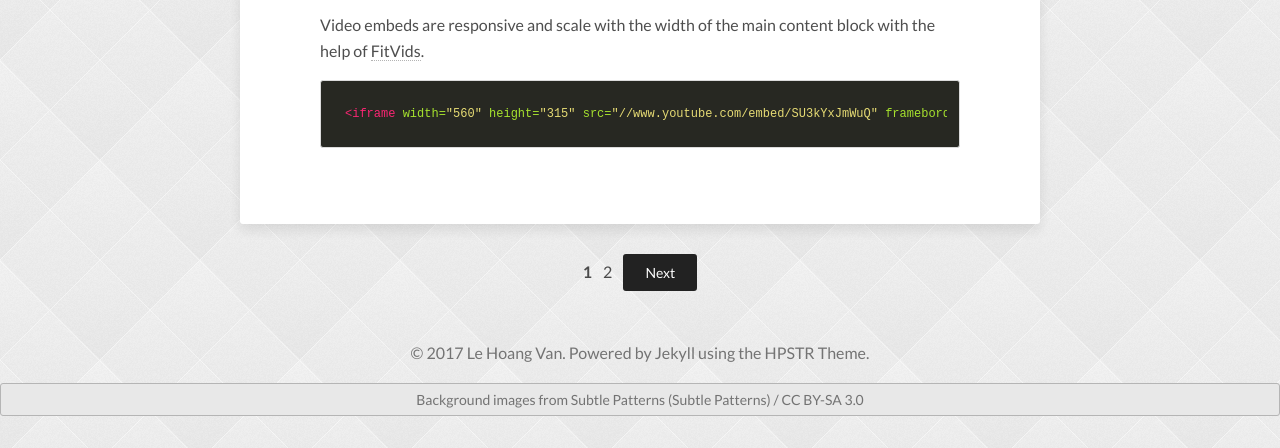
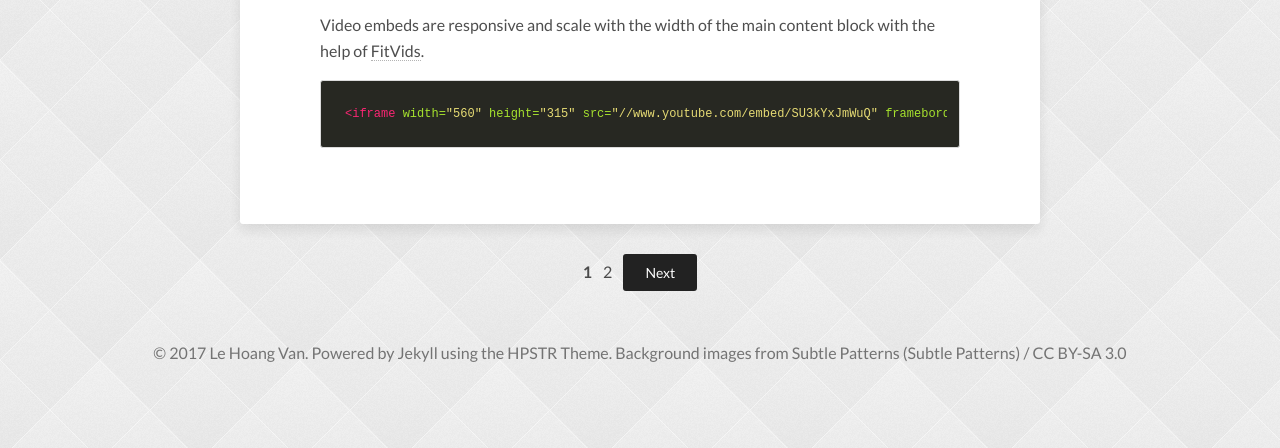
Before and after one commit to vanleh/vanleh.github.io, a Jekyll site: the page built from index.html, in a window 1280 px wide and 900 px high, scrolled down 7488 px, cut to the strip 452-900 px from the top of the window. Built offline with Jekyll 4.4.1, drawn with Linux system fonts in a browser that asks for light colours; nearby versions of some CDN libraries; the list of posts is cut into pages by our own code; after the commit the page ends 8334 px from its top, so only the background shows below that.

Commit message:
Update footer

```diff
--- a/_includes/footer.html
+++ b/_includes/footer.html
@@ -1,2 +1 @@
-<span>&copy; {{ site.time | date: '%Y' }} {{ site.owner.name }}. Powered by <a href="http://jekyllrb.com" rel="nofollow">Jekyll</a> using the <a href="https://mademistakes.com/work/hpstr-jekyll-theme/" rel="nofollow">HPSTR Theme</a>.</span>
-<div xmlns:cc="http://creativecommons.org/ns#" xmlns:dct="http://purl.org/dc/terms/" about="http://subtlepatterns.com" class="notice">Background images from <span property="dct:title">Subtle Patterns</span> (<a rel="cc:attributionURL" property="cc:attributionName" href="http://subtlepatterns.com">Subtle Patterns</a>) / <a rel="license" href="http://creativecommons.org/licenses/by-sa/3.0/">CC BY-SA 3.0</a></div>
+<span>&copy; {{ site.time | date: '%Y' }} {{ site.owner.name }}. Powered by <a href="http://jekyllrb.com" rel="nofollow">Jekyll</a> using the <a href="https://mademistakes.com/work/hpstr-jekyll-theme/" rel="nofollow">HPSTR Theme</a>. Background images from <span property="dct:title">Subtle Patterns</span> (<a rel="cc:attributionURL" property="cc:attributionName" href="http://subtlepatterns.com">Subtle Patterns</a>) / <a rel="license" href="http://creativecommons.org/licenses/by-sa/3.0/">CC BY-SA 3.0</a></span>
```
